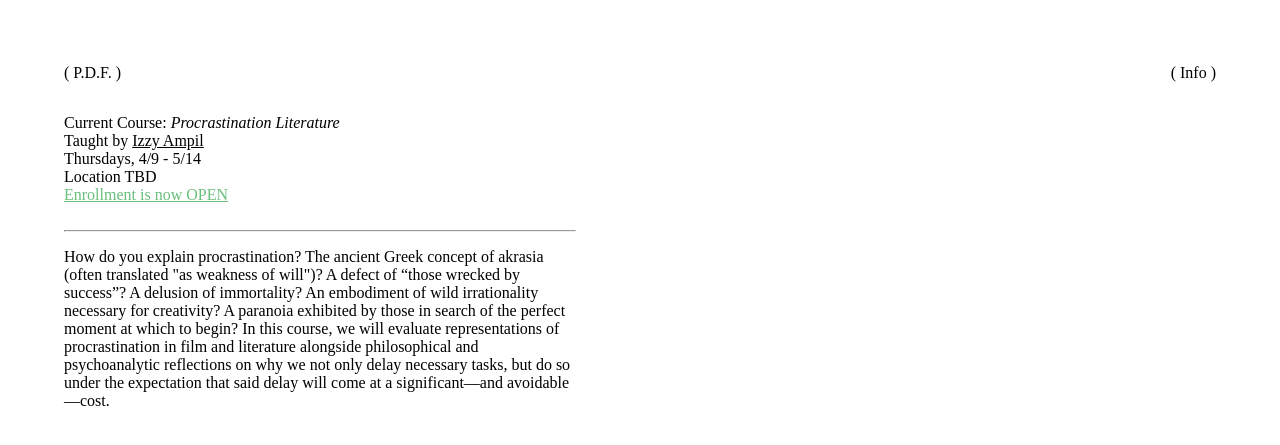
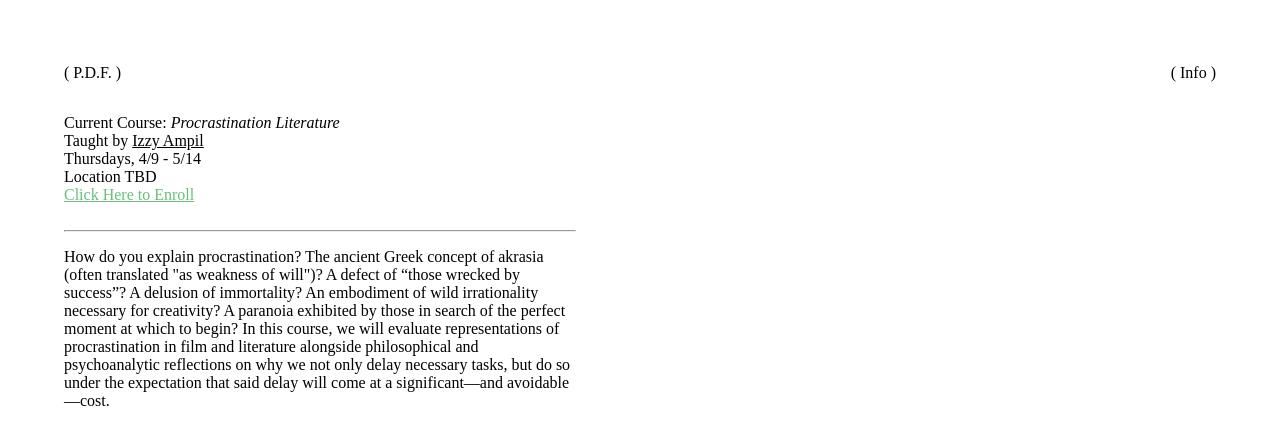
Before and after one commit to caleblstone/PDF, a Jekyll site: the page built from contentFolder/_courses/Course-01-Procrastination-Literature.md, in a window 1280 px wide. Shown: the top 445 px of the page. Built offline with Jekyll 4.4.1, drawn with Linux system fonts in a browser that asks for light colours; some web fonts are replaced; a script that is not in the unit is left out.

Commit message:
Update enrollment link text in currentCourse.html

```diff
--- a/_includes/currentCourse.html
+++ b/_includes/currentCourse.html
@@ -7,7 +7,7 @@
                     <p>{{ course.dateRange }}</p>
                     <p>{{ course.location }}</p>
                     {% if course.enrollmentStatus == true %}
-                        <a href="{{ course.applicationLink}}" style="color: #69BF7C; text-decoration: underline;">Enrollment is now OPEN</a>
+                        <a href="{{ course.applicationLink}}" style="color: #69BF7C; text-decoration: underline;">Click Here to Enroll</a>
                     {% endif %}
                     {% if course.enrollmentStatus == false %}
                         <p style="color: #ED3542;">Enrollment CLOSED</p>
```
